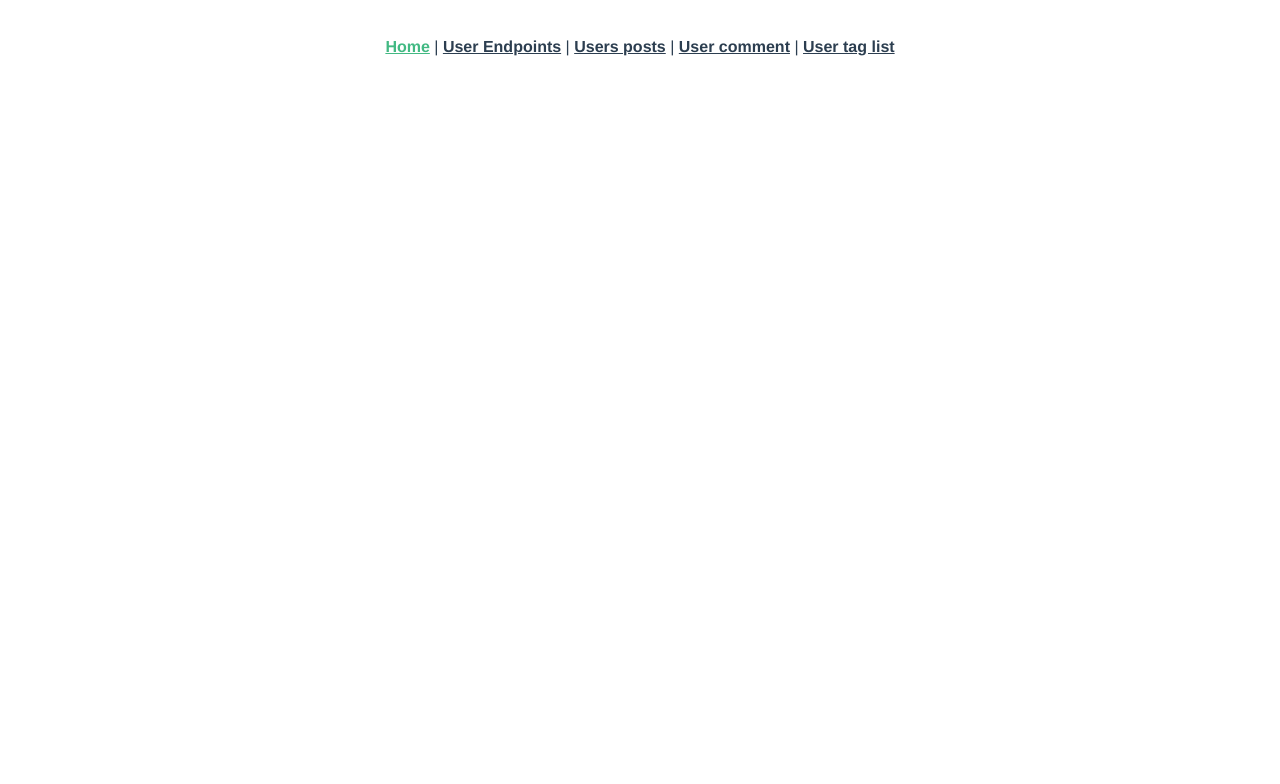
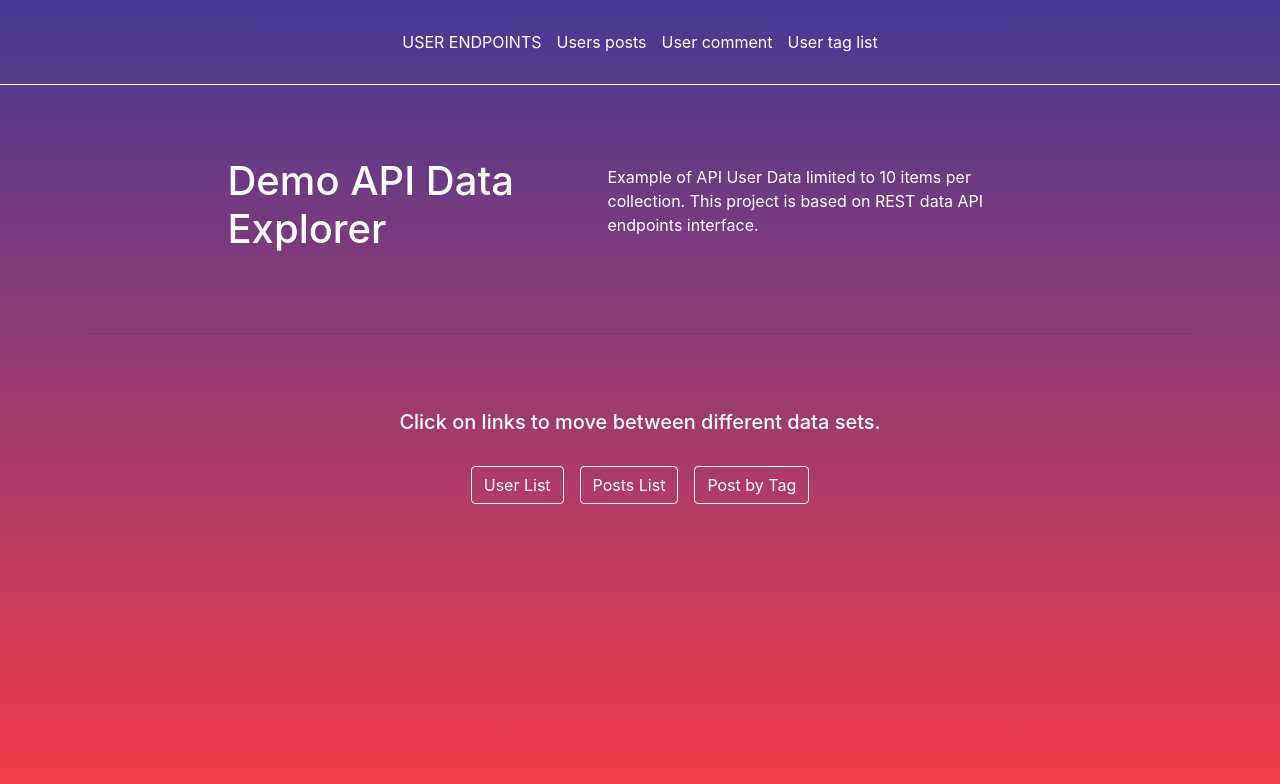
Before and after one commit to meggis/dummyAPI-project, a Vue app: page / in a window 1280 px wide. Shown: the top 784 px of the page. Built offline with nearby package versions, Linux system fonts and the light colour scheme.

Commit message:
new style

```diff
--- a/package.json
+++ b/package.json
@@ -9,8 +9,10 @@
   },
   "dependencies": {
     "axios": "^0.21.1",
+    "bootstrap": "^4.6.0",
+    "bootstrap-vue": "^2.21.2",
     "core-js": "^3.6.5",
-    "vue": "^2.6.11",
+    "vue": "^2.6.12",
     "vue-router": "^3.2.0",
     "vuex": "^3.6.2"
   },
--- a/public/index.html
+++ b/public/index.html
@@ -5,6 +5,9 @@
     <meta http-equiv="X-UA-Compatible" content="IE=edge">
     <meta name="viewport" content="width=device-width,initial-scale=1.0">
     <link rel="icon" href="<%= BASE_URL %>favicon.ico">
+    <link rel="stylesheet" href="./style.css">
+    <link rel="preconnect" href="https://fonts.gstatic.com">
+    <link href="https://fonts.googleapis.com/css2?family=Comfortaa:wght@300&display=swap" rel="stylesheet">
     <title><%= htmlWebpackPlugin.options.title %></title>
   </head>
   <body>
--- /dev/null
+++ b/public/style.css
@@ -0,0 +1,20 @@
+html {
+  height: 100%;
+}
+body {
+  height: 100%;
+  margin: 0;
+  background-repeat: no-repeat;
+  background-attachment: fixed;
+  background-image: linear-gradient(to top, #f43b47 0%, #453a94 100%);
+  font-family: 'Comfortaa', cursive;
+}
+
+a:-webkit-any-link {
+  text-decoration: none;
+}
+
+hr {
+  color: white;
+  height: 10px;
+}
--- a/src/App.vue
+++ b/src/App.vue
@@ -1,35 +1,34 @@
 <template>
   <div id="app">
-    <div id="nav">
-      <router-link to="/">Home</router-link> |
-      <router-link to="/user">User Endpoints</router-link> |
-      <router-link to="/post">Users posts</router-link> |
-      <router-link to="/comment">User comment</router-link> |
-      <router-link to="/tag">User tag list</router-link>
-    </div>
-    <router-view/>
+      <div id="nav">
+        <router-link to="/"></router-link>
+        <router-link to="/user">USER ENDPOINTS</router-link>
+        <router-link to="/post">Users posts</router-link>
+        <router-link to="/comment">User comment</router-link>
+        <router-link to="/tag">User tag list</router-link>
+      </div>
+    <router-view />
   </div>
 </template>
-
 <style>
 #app {
-  font-family: Avenir, Helvetica, Arial, sans-serif;
-  -webkit-font-smoothing: antialiased;
-  -moz-osx-font-smoothing: grayscale;
   text-align: center;
-  color: #2c3e50;
+  color: white;
 }
 
 #nav {
   padding: 30px;
+  border-bottom: solid white 1px;
 }
 
 #nav a {
-  font-weight: bold;
-  color: #2c3e50;
+  color: white;
+  text-decoration: none;
+  margin-right: 15px;
 }
 
 #nav a.router-link-exact-active {
-  color: #42b983;
+  border-bottom: solid white 1px;
 }
+
 </style>
--- a/src/main.js
+++ b/src/main.js
@@ -1,4 +1,5 @@
 import Vue from 'vue'
+import { BootstrapVue } from 'bootstrap-vue'
 import App from './App.vue'
 import router from './router'
 import createAxios from './utils/create-axios'
@@ -7,6 +8,10 @@ import createStore from './store'
 
 //Regułą aby wyłączyć informację w konsoli 'You are running Vue in development mode.'
 Vue.config.productionTip = false
+Vue.use(BootstrapVue)
+
+import 'bootstrap/dist/css/bootstrap.css'
+import 'bootstrap-vue/dist/bootstrap-vue.css'
 
 
 const baseUrl = 'https://dummyapi.io/data/api'
--- a/src/views/Home.vue
+++ b/src/views/Home.vue
@@ -1,12 +1,45 @@
 <template>
-  <div class="home">
+  <div>
+    <b-container>
+      <b-row align-v="center" align-h="center" class="my-4 text-left">
+        <b-col cols="4" class="my-5">
+          <h1>Demo API Data Explorer</h1>
+        </b-col>
+        <b-col cols="5">
+          <p>
+            Example of API User Data limited to 10 items per collection. This
+            project is based on REST data API endpoints interface.
+          </p>
+        </b-col>
+      </b-row>
+      <hr />
+      <div class="buttons">
+        <h5>Click on links to move between different data sets.</h5>
+        <b-row align-v="center" align-h="center" class="pt-4">
+          <b-col>
+            <b-button class="mr-3">User List</b-button>
+            <b-button class="mr-3">Posts List</b-button>
+            <b-button>Post by Tag</b-button>
+          </b-col>
+        </b-row>
+      </div>
+    </b-container>
   </div>
 </template>
 
-<script>
-// @ is an alias to /src
+<style scoped>
+  .buttons {
+  padding: 60px;
+}
 
-export default {
-  name: 'Home',
+.btn-secondary {
+  background-color: transparent;
+  border-color: white;
 }
-</script>
+
+.btn-secondary:hover {
+  background-color: white;
+  border-color: transparent;
+
+}
+</style>
--- a/src/views/User.vue
+++ b/src/views/User.vue
@@ -1,14 +1,10 @@
  <template>
   <div class="User Endpoints">
-    <h1>This page about users</h1>
-    <div>
-      <p class="text-left">Your activity for today:</p>
-      <!-- <pre class="text-left">{{ user }}</pre> -->
-      <!-- <pre class="text-left">{{ users }}</pre> -->
-      <ul v-for="user in users" :key="user.id">
-        <li @click="handleClickOnUser(user)">{{ user }}</li>
-      </ul>
-    </div>
+        <!-- <pre class="text-left">{{ user }}</pre> -->
+        <!-- <pre class="text-left">{{ users }}</pre> -->
+        <ul v-for="user in users" :key="user.id">
+          <li @click="handleClickOnUser(user)">{{ user }}</li>
+        </ul>
   </div>
 </template>
 <script>
@@ -31,13 +27,13 @@ export default {
   async mounted() {
     //dispath zawsze odnosi się do akcji w storze
     //jeżeli jest więcej dispatchów to musisz złapać je w array w promisach(bo to zwracają)
-      await this.$store.dispatch('user/fetchUsers')
+    await this.$store.dispatch("user/fetchUsers");
   },
   methods: {
     async handleClickOnUser(user) {
-      await this.$store.dispatch('user/fetchUser', user.id)
-    }
-  }
+      await this.$store.dispatch("user/fetchUser", user.id);
+    },
+  },
 };
 </script>
 <style scoped>
```
Also changed, not shown: 2 other files (tests, documents, lock files or other folders).
